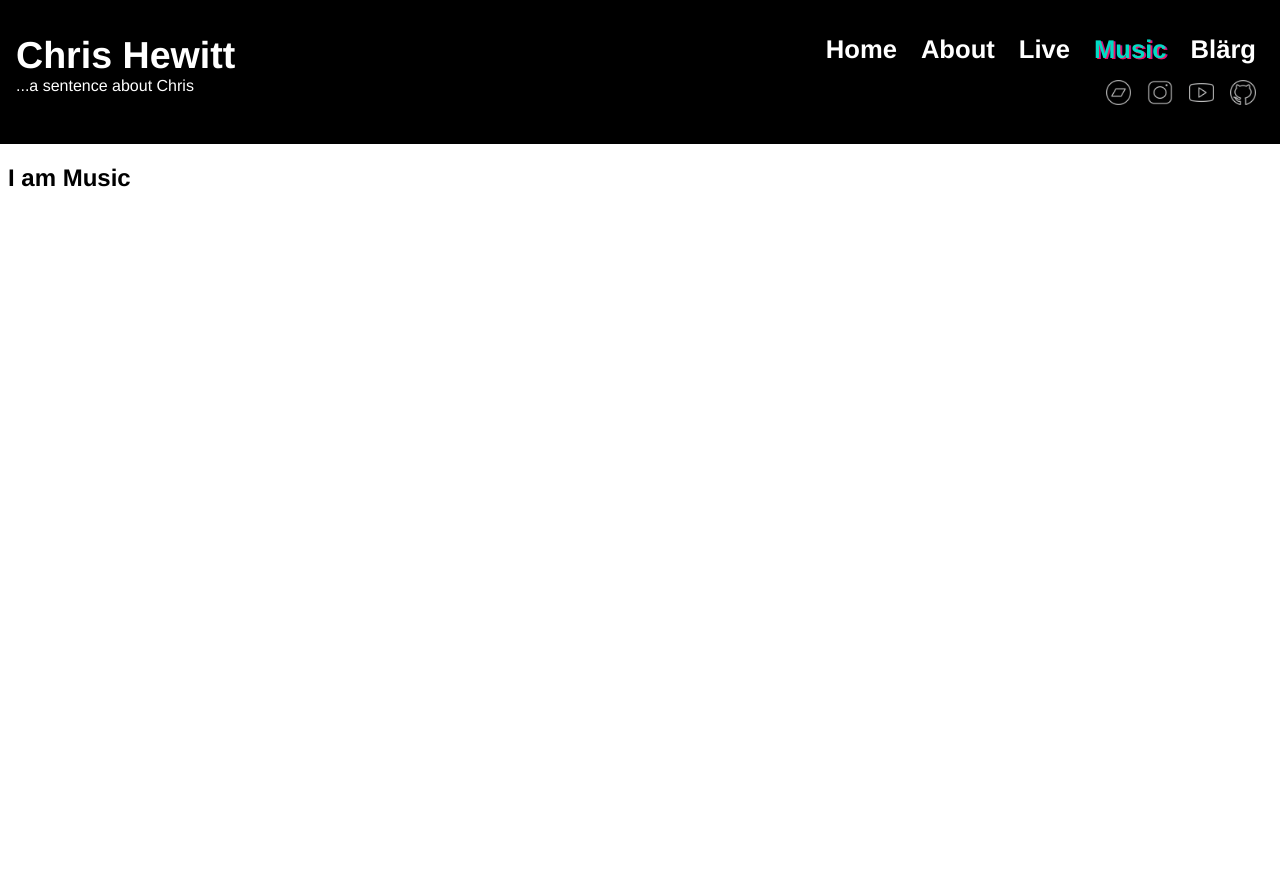
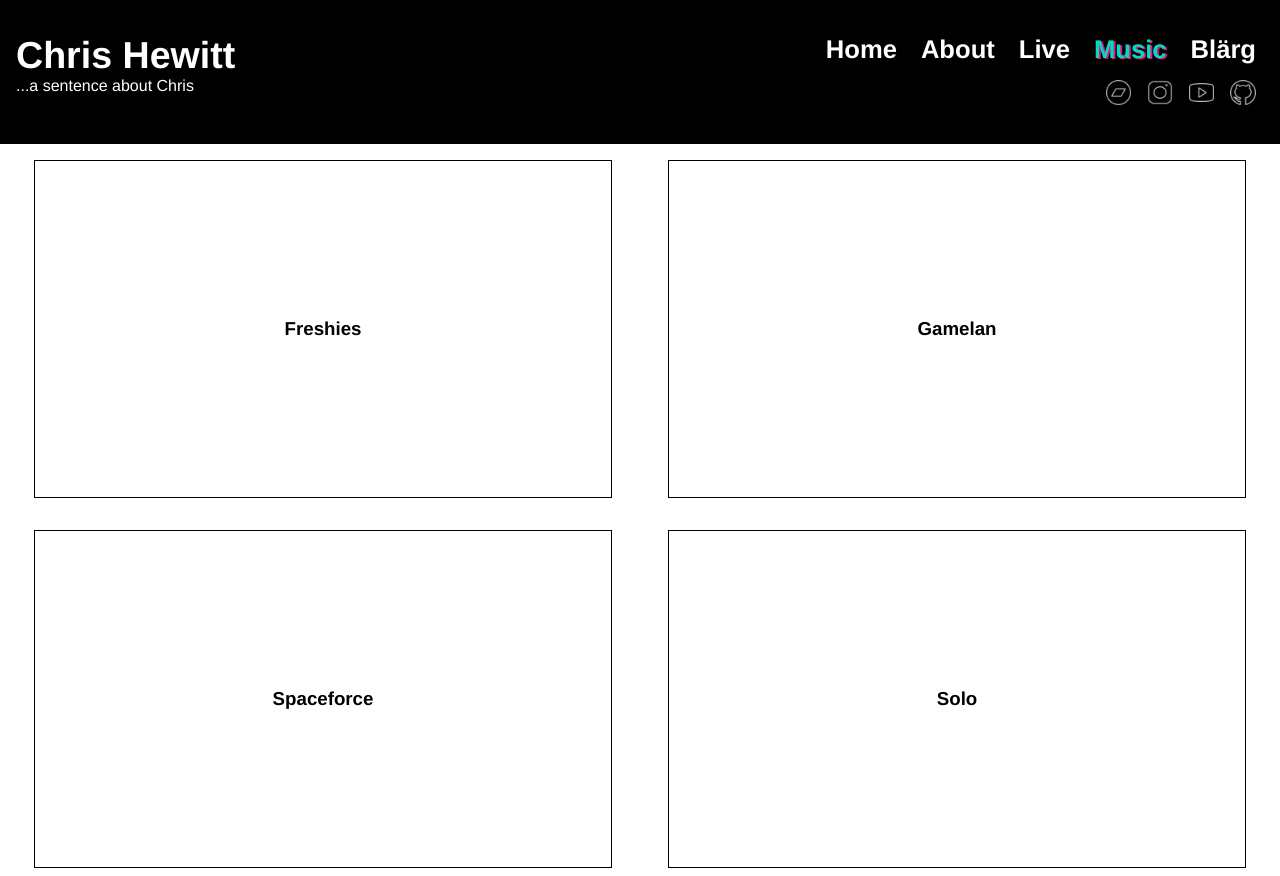
Before and after one commit to Henchworm/the_jazz_music_2_fe, a React (Create React App) app: page /music in a window 1280 px wide. Before the commit the page ends 800 px from the top, so only its background shows below. Built offline with nearby package versions, Linux system fonts and the light colour scheme.

Commit message:
Add beginning of grid style to music pg

```diff
--- a/src/components/Music/Music.css
+++ b/src/components/Music/Music.css
@@ -0,0 +1,19 @@
+.music-section {
+  display: grid;
+  grid-template-columns: repeat(2, 1fr);
+  grid-template-rows: repeat(2, 1fr);
+  grid-column-gap: 0.25rem;
+  grid-row-gap: 2rem;
+  justify-items: center;
+  align-items: center;
+}
+
+.band-card {
+  border: 1px solid black;
+  display: flex;
+  justify-content: center;
+  align-items: center;
+  height: 20rem;
+  width: 35rem;
+  padding: 0.5rem;
+}
--- a/src/components/Music/Music.js
+++ b/src/components/Music/Music.js
@@ -2,8 +2,19 @@ import './Music.css';
 
 function Music() {
   return (
-    <section>
-      <h1>I am Music</h1>
+    <section className="music-section">
+      <article className="band-card">
+        <h1>Freshies</h1>
+      </article>
+      <article className="band-card">
+        <h1>Gamelan</h1>
+      </article>
+      <article className="band-card">
+        <h1>Spaceforce</h1>
+      </article>
+      <article className="band-card">
+        <h1>Solo</h1>
+      </article>
     </section>
   );
 }
```
